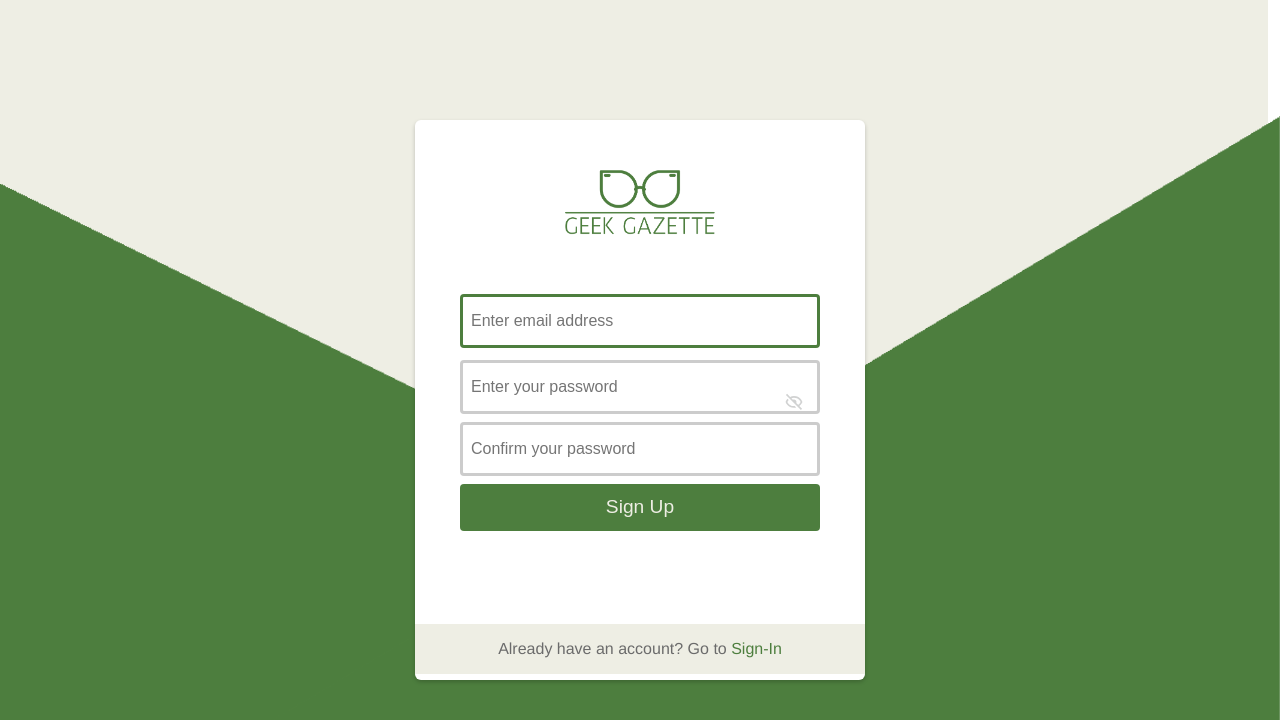
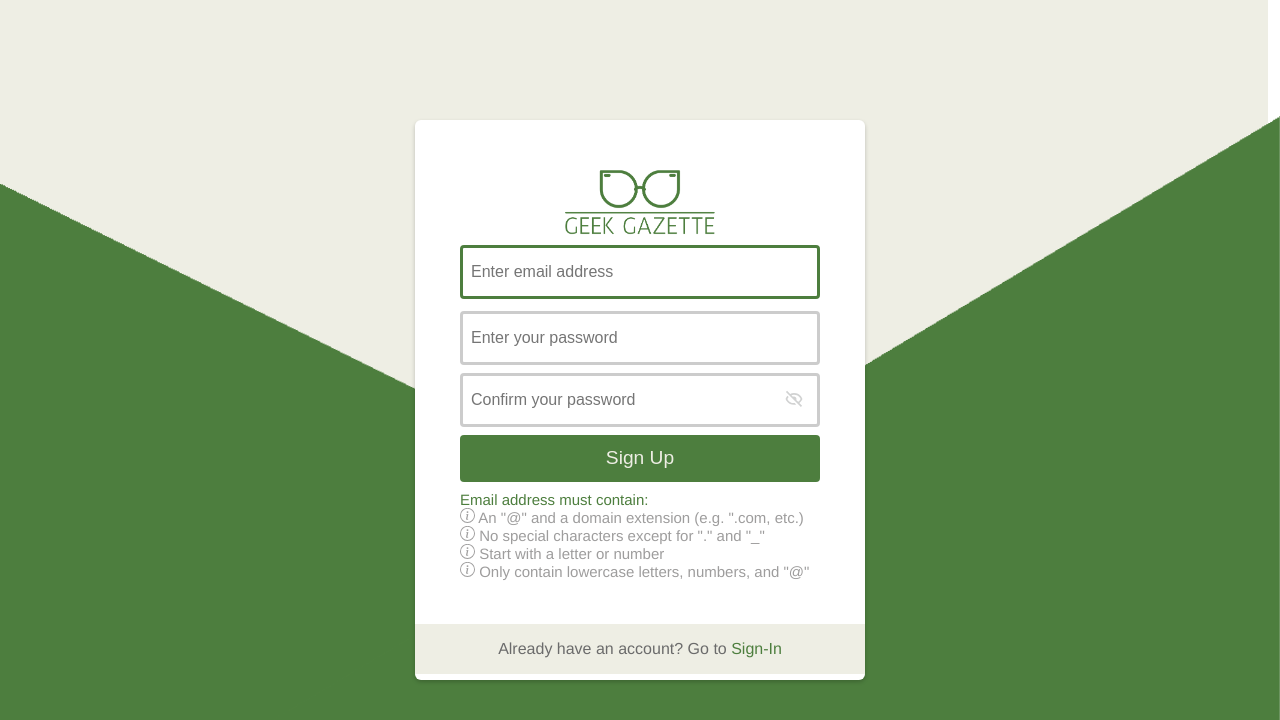
Before and after one commit to kiptanuiBoaz/geekgazette, a React (Vite) app: page /auth/sign-up in a window 1280 px wide. Shown: the top 720 px of the page. Built offline with nearby package versions, Linux system fonts and the light colour scheme.

Commit message:
added email validations

```diff
--- a/src/pages/SignUpForm.tsx
+++ b/src/pages/SignUpForm.tsx
@@ -3,26 +3,40 @@ import logo from "../assets/navbar/logo-no-bg-green.png";
 import "./sign-up-form.scss";
 import { Link } from "react-router-dom";
 import { BiHide, BiShow } from "react-icons/bi";
-import { BsInfoCircle } from "react-icons/bs";
+import { BsInfoCircle, BsCheck2Circle } from "react-icons/bs";
 
 const ATLEAST_ONE_SPECIAL_CHARACTER_REGEX = /[!@#$%^&*()_+\-=[\]{};':"\\|,.<>/?]/
 const LOWER_AND_UPPER_CHARACTER_REGEX = /^(?=.*[a-z])(?=.*[A-Z]).+$/
 const ATLEAST_ONE_NUMBER_REGEX = /\d/
 const NUM_8_TO_24_CHARACTERS_REGEX = /^.{8,24}$/
 
+const AN_AT_SYMBOL_AND_DOMAIN_EXTENSION_REGEX = /^\w+([\.-]?\w+)*@\w+([\.-]?\w+)*(\.\w{2,3})+$/
+const NO_SPECIAL_CHARACTERS_EXCEPT_FOR_DOT_UNDERSCORE_REGEX = /^[a-zA-Z0-9._]+@[a-zA-Z0-9]+\.[a-zA-Z]{2,3}$/
+const START_WITH_A_LETTER_OR_NUMBER_AND_DOT_AND_DASH_REGEX = /^[a-zA-Z0-9]+[\.\-]?[a-zA-Z0-9]+@[a-zA-Z0-9]+\.[a-zA-Z]{2,3}$/
+const ONLY_CONTAIN_LOWERCASE_LETTERS_NUMBERS_ANDAT = /^[a-z0-9]+@[a-z0-9]+\.[a-z]{2,3}$/
+
 
 export const SignUpForm = () => {
+
+  //password states
   const [password, setPassword] = useState<string>("");
-  const [email, setEmail] = useState<string>("");
   const [passwordVisibility, setPasswordVisibility] = useState<boolean>(false);
   const [charactersNumValid, setCharactersNumValid] = useState<boolean>(false);
   const [upperAndLowerValid, setUpperAndLowerValid] = useState<boolean>(false);
   const [numberValid, setNumberValid] = useState<boolean>(false);
   const [specialCharactersValid, setSpecialCharactersValid] = useState<boolean>(false);
+  const [passwordFocus, setPasswordFocus] = useState<boolean>(false);
+  const [passwordValid, setPasswordValid] = useState<boolean>(false);
+
+  //email states
+  const [email, setEmail] = useState<string>("");
+  const [emailFocus, setEmailFocus] = useState<boolean>(false);
   const [validEmail, setValidEmail] = useState<boolean>(false);
-  const [passwordFocus, setPasswordFocus] = useState<boolean>(false);
-  const [passwordValid,setPasswordValid] = useState<boolean>(false);
   const emailRef = useRef<HTMLInputElement>(null);
+  const [domainAndSymbolValid, setDomainAndSymbolValid] = useState<boolean>(false);
+  const [noSpecialCharacters, setNoSpecialCharacters] = useState<boolean>(false);
+  const [startsWithLetter, setStartsWithLetter] = useState<boolean>(false);
+  const [containsOnlyLowercaseLetters, setContainsOnlyLowercaseLetters] = useState<boolean>(false);
 
   //focus on the email when the component loads //only runs ounce
   useEffect(() => { emailRef.current?.focus(); }, [])
@@ -33,8 +47,16 @@ export const SignUpForm = () => {
     setUpperAndLowerValid(LOWER_AND_UPPER_CHARACTER_REGEX.test(password));
     setNumberValid(ATLEAST_ONE_NUMBER_REGEX.test(password));
     setSpecialCharactersValid(ATLEAST_ONE_SPECIAL_CHARACTER_REGEX.test(password));
-    if( charactersNumValid && upperAndLowerValid && !numberValid && specialCharactersValid ) setPasswordValid(true)
+    if (charactersNumValid && upperAndLowerValid && !numberValid && specialCharactersValid) setPasswordValid(true)
   }, [password]);
+
+  //validate email
+  useEffect(() => {
+    setDomainAndSymbolValid(AN_AT_SYMBOL_AND_DOMAIN_EXTENSION_REGEX.test(email));
+    setNoSpecialCharacters(NO_SPECIAL_CHARACTERS_EXCEPT_FOR_DOT_UNDERSCORE_REGEX.test(email));
+    setStartsWithLetter(START_WITH_A_LETTER_OR_NUMBER_AND_DOT_AND_DASH_REGEX.test(email));
+    setContainsOnlyLowercaseLetters(ONLY_CONTAIN_LOWERCASE_LETTERS_NUMBERS_ANDAT.test(email));
+  }, [email])
 
   //validate email
   useEffect(() => {
@@ -47,8 +69,12 @@ export const SignUpForm = () => {
 
       <form className="login-form" style={{ "paddingTop": "25px" }}>
         <input
+          onChange={(e) => setEmail(e.target.value)}
+          onFocus={() => setEmailFocus(true)}
+          onBlur={() => setEmailFocus(false)}
+          type="text"
+          value={email}
           className="sign-up-email"
-          type="text"
           placeholder="Enter email address"
           ref={emailRef}
         />
@@ -86,14 +112,51 @@ export const SignUpForm = () => {
 
         <button type="submit" className="login-button">Sign Up</button>
 
+        {/* password validation */}
         {passwordFocus && !passwordValid &&
           <div className="validation" >
             <p className="identifier"> Password must contain: </p>
-            <p style={{ "color": charactersNumValid ? "#4d7e3e" : "#9e9d9d" }}> <BsInfoCircle /> 8 to 24 characters</p>
-            <p style={{ "color": upperAndLowerValid ? "#4d7e3e" : "#9e9d9d" }}> <BsInfoCircle /> Uppercase and lowercase letters [A-Z,a-z]</p>
-            <p style={{ "color": numberValid ? "#4d7e3e" : "#9e9d9d" }}> <BsInfoCircle /> Aleast one number [0-9]</p>
-            <p style={{ "color": specialCharactersValid ? "#4d7e3e" : "#9e9d9d" }}> <BsInfoCircle /> Atleast one special character [@,#.*,&,%...]</p>
-          </div>}
+
+            <p style={{ "color": charactersNumValid ? "#4d7e3e" : "#9e9d9d" }}>
+              {charactersNumValid ? <BsCheck2Circle /> : <BsInfoCircle />}{" "}
+              8 to 24 characters
+            </p>
+            <p style={{ "color": upperAndLowerValid ? "#4d7e3e" : "#9e9d9d" }}>
+              {upperAndLowerValid ? <BsCheck2Circle /> : <BsInfoCircle />}{" "}
+              Uppercase and lowercase letters [A-Z,a-z]
+            </p>
+            <p style={{ "color": numberValid ? "#4d7e3e" : "#9e9d9d" }}>
+              {numberValid ? <BsCheck2Circle /> : <BsInfoCircle />}{" "}
+              Aleast one number [0-9]
+            </p>
+            <p style={{ "color": specialCharactersValid ? "#4d7e3e" : "#9e9d9d" }}>
+              {specialCharactersValid ? <BsCheck2Circle /> : <BsInfoCircle />}{" "}
+              Atleast one special character [@,#.*,&,%...]
+            </p>
+          </div>
+        }
+
+        {emailFocus && <div className="validation">
+          <p className="identifier">Email address must contain:</p>
+
+          <p style={{ "color": domainAndSymbolValid ? "#4d7e3e" : "#9e9d9d" }}>
+            {domainAndSymbolValid ? <BsCheck2Circle /> : <BsInfoCircle />}{" "}
+            An "@" and a domain extension (e.g. ".com, etc.)
+          </p>
+          <p style={{ "color": noSpecialCharacters ? "#4d7e3e" : "#9e9d9d" }}>
+            {noSpecialCharacters ? <BsCheck2Circle /> : <BsInfoCircle />}{" "}
+            No special characters except for "." and "_"
+          </p>
+          <p style={{ "color": startsWithLetter ? "#4d7e3e" : "#9e9d9d" }}>
+            {startsWithLetter ? <BsCheck2Circle /> : <BsInfoCircle />}{" "}
+            Start with a letter or number
+          </p>
+          <p style={{ "color": containsOnlyLowercaseLetters ? "#4d7e3e" : "#9e9d9d" }}>
+            {containsOnlyLowercaseLetters ? <BsCheck2Circle /> : <BsInfoCircle />}{" "}
+            Only contain lowercase letters, numbers, and "@"
+          </p>
+        </div>
+        }
 
       </form>
 
```
